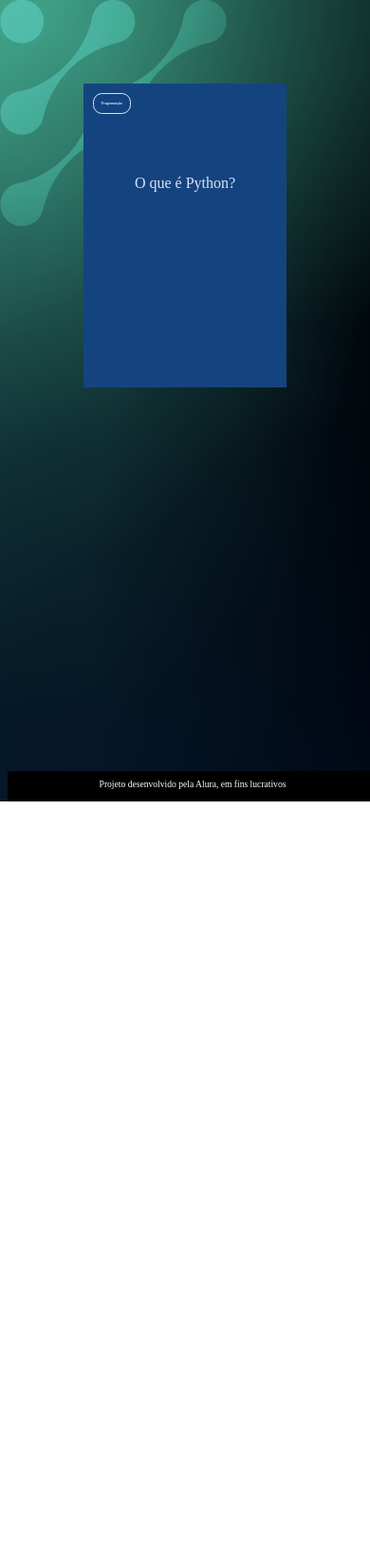
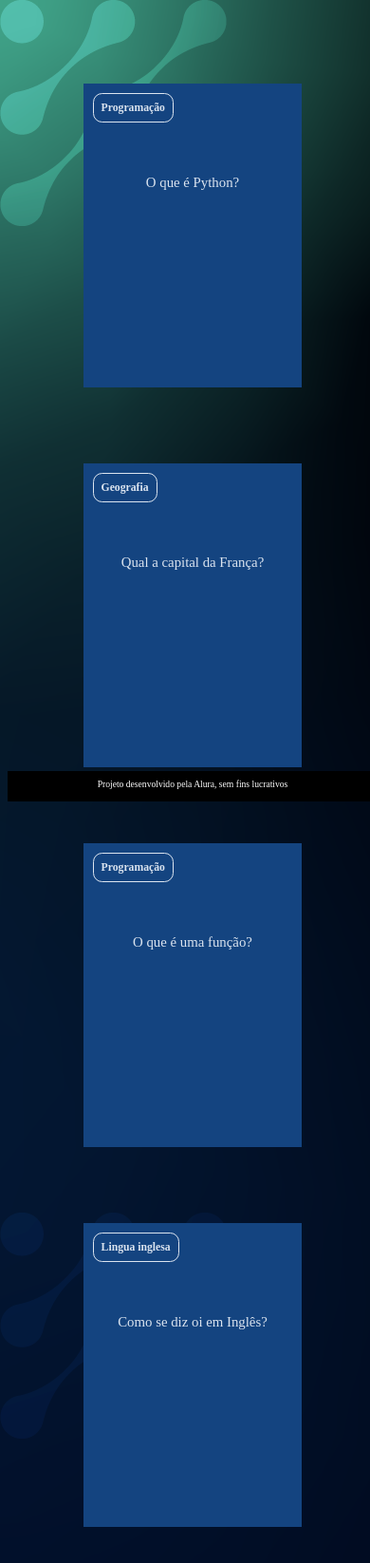
Before and after one commit to Elszin/Flashcards-Perguntas, a plain HTML site: page index.html in a window 390 px wide. Shown: the whole page at 95% size. Before the commit the page ends 844 px from the top, so only its background shows below. Drawn offline with Linux system fonts and the light colour scheme; files whose address does not match are found by name.

Commit message:
Add files via upload

```diff
--- a/app.js
+++ b/app.js
@@ -1,3 +1,29 @@
 function criaCartao(categoria, pergunta, resposta) {
-    console.log (categoria, pergunta, resposta)
+    let container = document.getElementById('container')
+    let cartao = document.createElement('article')
+    cartao.className = 'cartao'
+
+    cartao.innerHTML = `
+    <div class="cartao__conteudo">
+    <h3>${categoria}</h3>
+    <div class="cartao__conteudo__pergunta">
+        <p>${pergunta}</p>
+    </div>
+    <div class="cartao__conteudo__resposta">
+        <p>${resposta}</p>
+    </div>
+    </div>
+    `
+
+    let respostaEstaVisivel = false
+
+    function viraCartao() {
+        respostaEstaVisivel = !respostaEstaVisivel
+        cartao.classList.toggle('active', respostaEstaVisivel)
+    }
+    cartao.addEventListener('click', viraCartao)
+
+
+    container.appendChild(cartao)
+
 }
--- a/assets/style.css
+++ b/assets/style.css
@@ -19,7 +19,6 @@ body {
 
 .cartao {
     margin: 1rem 1rem;
-    background-color: var();
     height: 20rem;
     flex-grow: 1;
     flex-basis: calc(33% - 6rem);
@@ -28,7 +27,7 @@ body {
 .cartao__conteudo {
     background-color: var(--card-front-color);
     text-align: center;
-    /*background-color: aquamarine; */
+    /* background-color: aquamarine; */
     height: 100%;
     transform-style: preserve-3d;
     transition: transform 300ms ease-in-out;
@@ -50,6 +49,7 @@ body {
     margin-top: 1rem;
     padding: 2rem;
     margin-top: 4rem;
+    font-size: 1.4vw;
 }
 
 .cartao__conteudo__pergunta p {
@@ -62,7 +62,7 @@ body {
     font-weight: 700;
 }
 
-.cartao:hover .cartao__conteudo {
+.cartao.active .cartao__conteudo {
     transform: rotateY(180deg);
 }
 
@@ -72,18 +72,14 @@ body {
     position: absolute;
     height: 100%;
     width: 100%;
+    box-sizing: border-box;
 }
 
 .cartao__conteudo__resposta {
     transform: rotateY(180deg);
+    background-color: rgba(0, 244, 191, 0.2);
+    border: 4px solid var(--card-back-color);
 }
-
-
-
-
-
-
-
 
 footer {
     background-color: black;
@@ -99,3 +95,22 @@ footer p {
     font-size: 0.6rem;
     margin-top: 0.5rem;
 }
+
+@media (max-width: 560px) {
+
+    body {
+        background: url('img/bg-mobile.webp'), no-repeat cover;
+    }
+
+    .cartao {
+        flex: 1 0 calc(100% - 1rem)
+    }
+
+    .cartao__conteudo h3 {
+        font-size: 3vw;
+    }
+
+    .cartao__conteudo p {
+        font-size: 3.8vw;
+    }
+}
--- a/index.html
+++ b/index.html
@@ -2,7 +2,6 @@
 <html lang="pt-br">
 <head>
     <meta charset="UTF-8">
-    <meta http-equiv="X-UA-Compatible" content="IE=edge">
     <meta name="viewport" content="width=device-width, initial-scale=1.0">
     <link rel="stylesheet" href="assets/style.css">
     <title>Flashcard</title>
@@ -10,21 +9,21 @@
 <body>
     <main>
         <section id="container">
-            <articicle class="cartao">
+            <!-- <article class="cartao">
                 <div class="cartao__conteudo">
                     <h3>Programação</h3>
-                <div class="cartao__conteudo__pergunta">
-                        <p>O que é Python?</p>
+                    <div class="cartao__conteudo__pergunta">
+                        <p>O que é JavaScript?</p>
                     </div>
-                <div class="cartao__conteudo__resposta">
-                        <p>O Python é uma linguagem de programação</p>
+                    <div class="cartao__conteudo__resposta">
+                        <p>O JavaScript é uma linguagem de programação</p>
                     </div>
                 </div>
-            </articicle>
+            </article> -->
         </section>
     </main>
     <footer>
-        <p>Projeto desenvolvido pela Alura, em fins lucrativos</p>
+        <p>Projeto desenvolvido pela Alura, sem fins lucrativos</p>
     </footer>
     <script src="app.js"></script>
     <script src="perguntas.js"></script>
--- a/perguntas.js
+++ b/perguntas.js
@@ -6,36 +6,18 @@ criaCartao(
 
 criaCartao(
     'Geografia',
-    'Oque significa a sigla ONU? e qual a sua utilidade?',
-    'A Organização das Nações Unidas, também conhecida pela sigla ONU, é uma organização internacional formada por países que se reuniram voluntariamente para trabalhar pela paz e o desenvolvimento mundiais.'
+    'Qual a capital da França?',
+    'A capital da França é Paris'
 )
 
 criaCartao(
     'Programação',
-    'Para que utilizamos a tag "p" na programação?',
-    'A tag "p" em HTML é usada para definir um parágrafo.'
+    'O que é uma função?',
+    'Uma função é um bloco de código que executa alguma tarefa'
 )
 
 criaCartao(
-    'Programação',
-    'Qual seria a tradução para footer?',
-    'A tradução de footer é rodapé'
+    'Lingua inglesa',
+    'Como se diz oi em Inglês?',
+    'Oi em ingles é HI (RAI)'
 )
-
-criaCartao(
-    'Programação',
-    'Para que serve um footer?',
-    'O elemento footer marca a área inferior, normalmente conhecida como rodapé, do conteúdo geral do documento ou do conteúdo de uma seção específica a qual ele está subordinado.'
-)
-
-criaCartao(
-    'História',
-    'Qual foi o maior fato historico do Brasil?',
-    'A chegada dos portugueses ou o descobrimento do Brasil foi um acontecimento que se passou em 22 de abril de 1500 e marcou o início da colonização brasileira.'
-)
-
-criaCartao(
-    'História',
-    'Oque é capitalismo?',
-    'O capitalismo é um sistema econômico baseado na propriedade privada dos meios de produção e na liberdade de mercado.'
-)
```
Also changed, not shown: assets/img/bg-desktop.webp (added), assets/img/bg-mobile.webp (added), assets/img/bg-tablet.webp (added), 2 other files.
